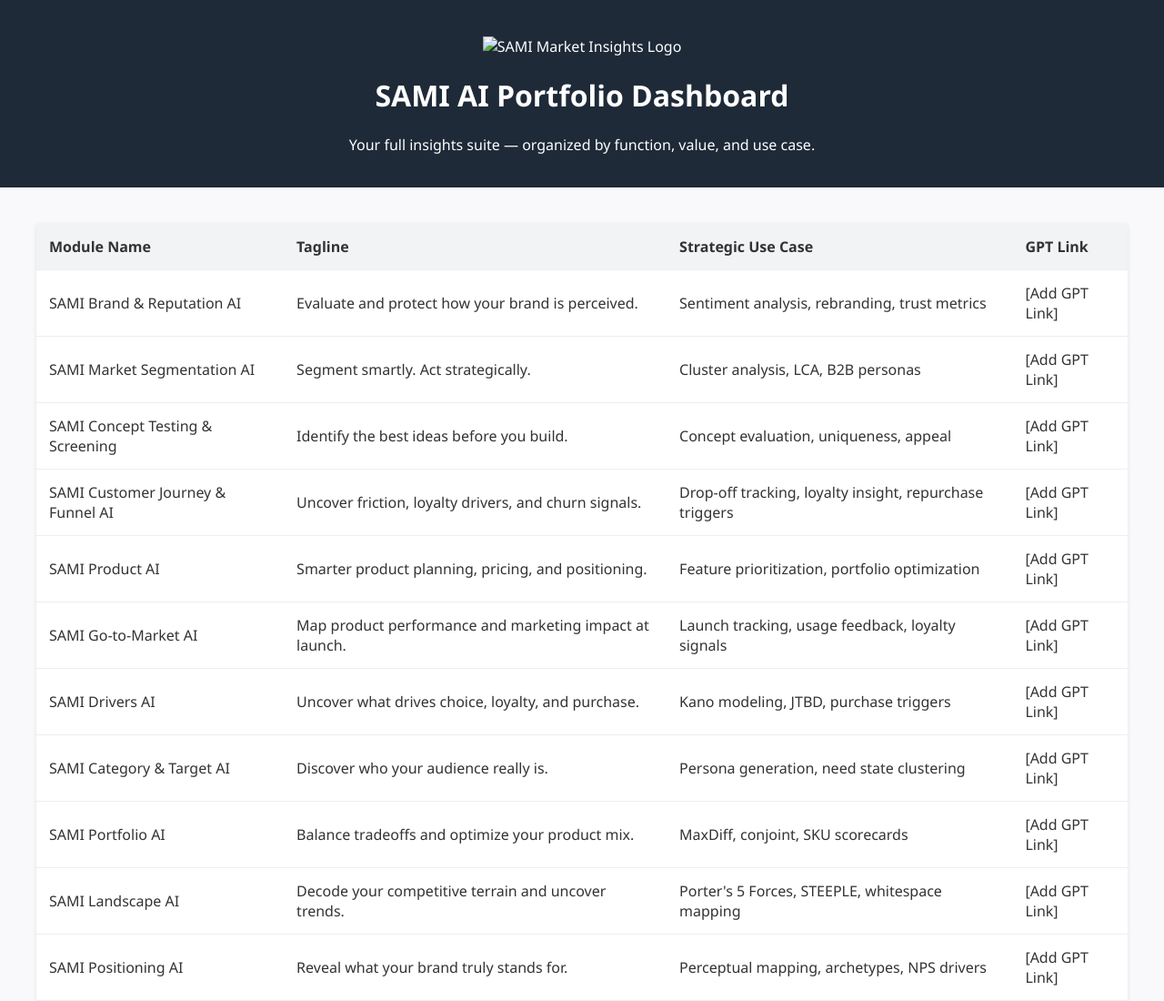
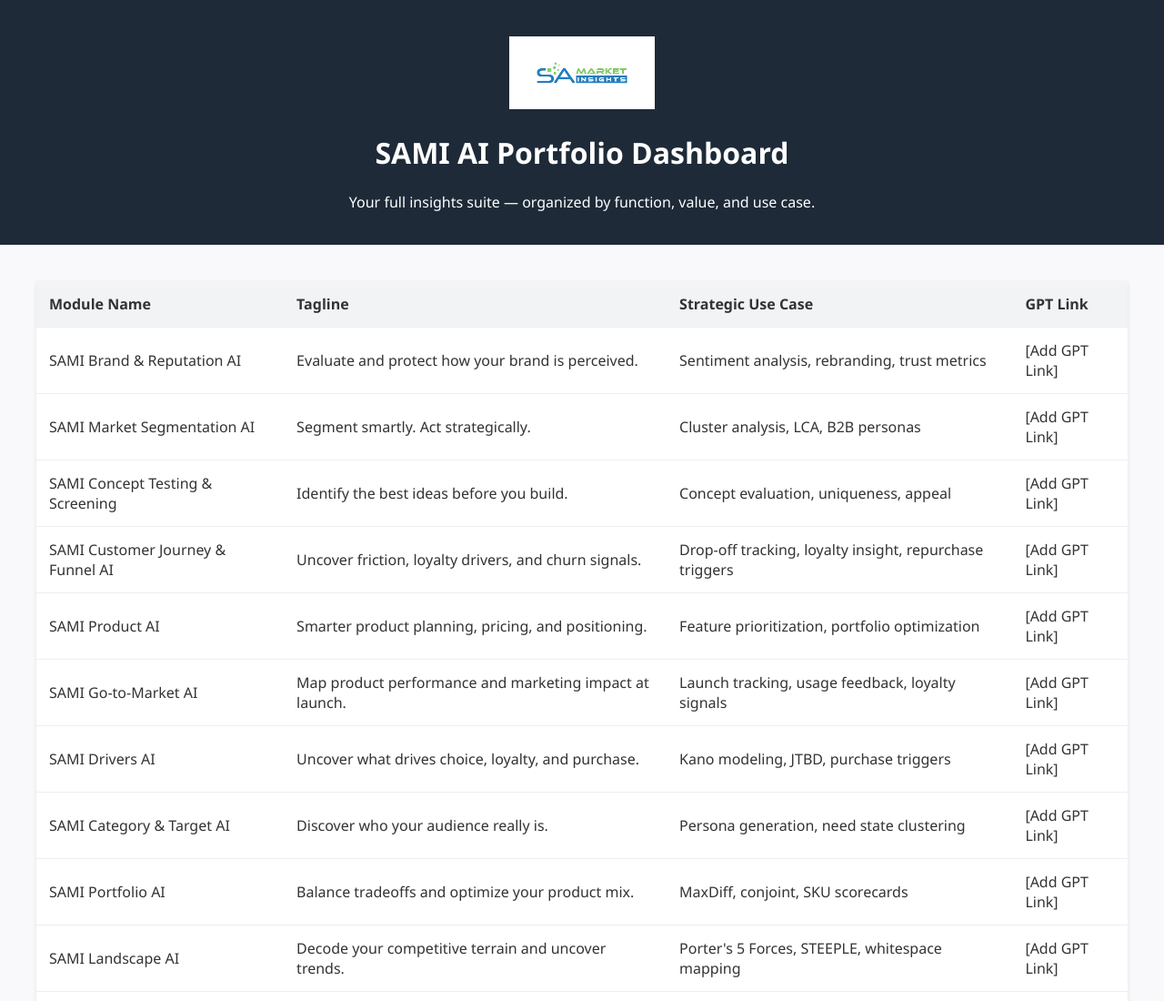
Before and after one commit to carlosmsal22/SAMI-GPTS, a plain HTML site: page index.html in a window 1280 px wide. Shown: the top 1100 px of the page at 91% size. Drawn offline with Linux system fonts and the light colour scheme.

Commit message:
Update index.html

```diff
--- a/index.html
+++ b/index.html
@@ -7,7 +7,7 @@
 </head>
 <body>
   <header>
-    <img src="SAMI%20LOGO.png" alt="SAMI Market Insights Logo" style="max-height: 80px; margin-top: 20px;">
+    <img src="LOGO.png" alt="SAMI Market Insights Logo" style="max-height: 80px; margin-top: 20px;">
     <h1>SAMI AI Portfolio Dashboard</h1>
     <p>Your full insights suite — organized by function, value, and use case.</p>
   </header>
```
